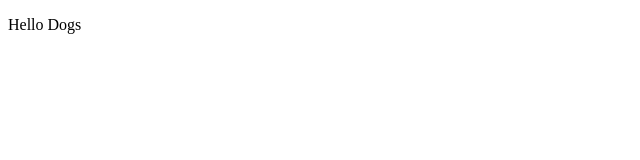
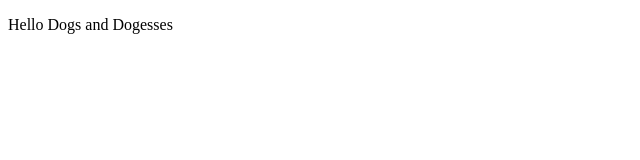
Before and after one commit to KWATAna/katas, a plain HTML site: page index.html in a window 1280 px wide. Shown: the whole page, without its empty margins (0-640 px from the left). Drawn offline with Linux system fonts and the light colour scheme.

Commit message:
Adding dogs and dogesses

```diff
--- a/index.html
+++ b/index.html
@@ -7,6 +7,6 @@
     <title>Document</title>
 </head>
 <body>
-    <p>Hello Dogs</p>
+    <p>Hello Dogs and Dogesses</p>
 </body>
 </html>
```
